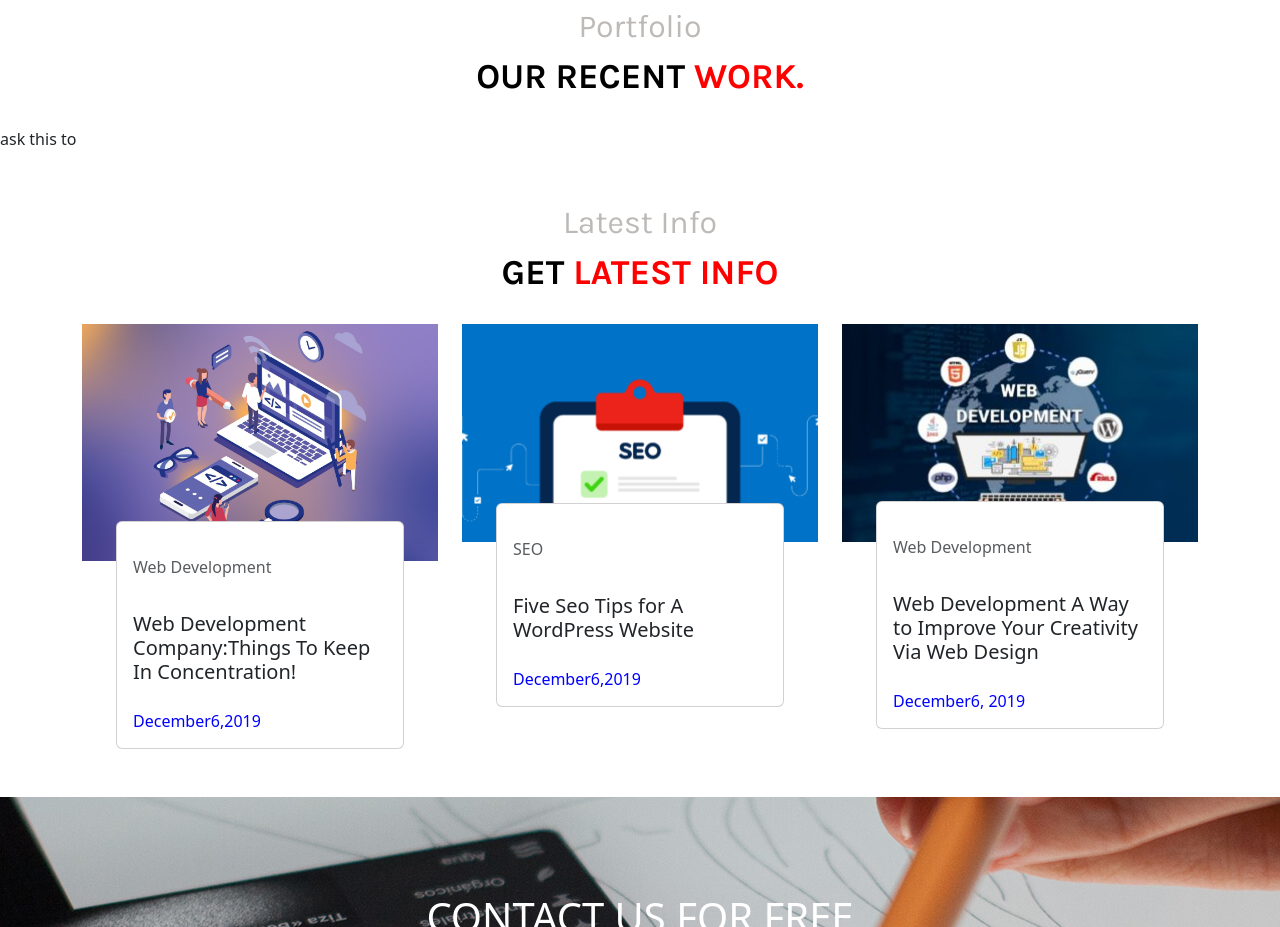
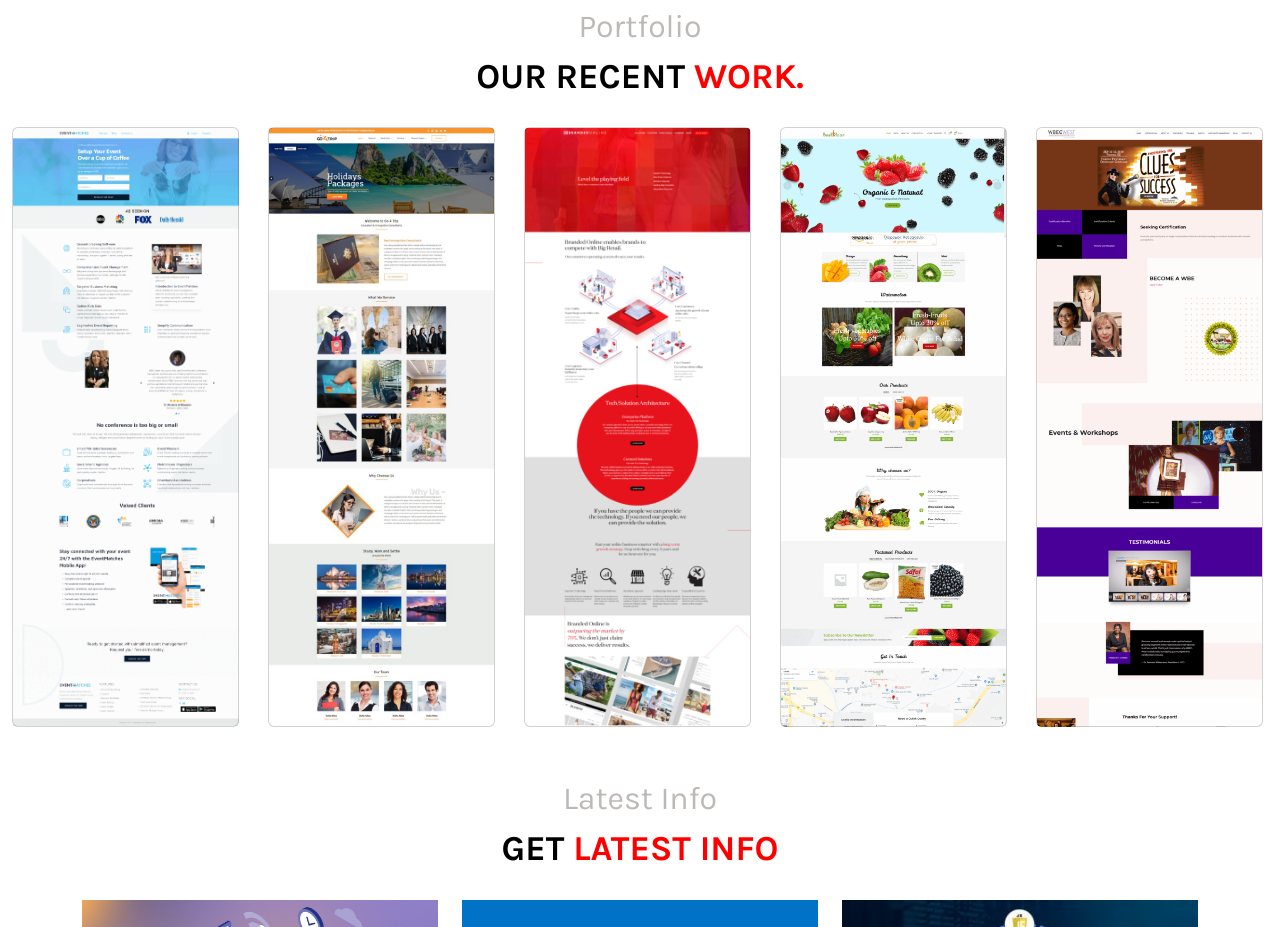
Before and after one commit to jatinthakur9/Gni-soft-solutions, a plain HTML site: page index.html in a window 1280 px wide. Shown: the part 4796-5723 px from the top of the page. Drawn offline with nearby package versions, Linux system fonts and the light colour scheme.

Commit message:
gni soft solutions site completed 31 july

```diff
--- a/index.html
+++ b/index.html
@@ -659,28 +659,45 @@ Know them
             <br>
 
         </div>
-     <div class="row ">
-   ask this to
-       <!-- <div class="col  box1 ">
-        <img  src="1.png" alt="">
+     <div class="row">
+      <div class="col">
+        <div class="card  box1 " style="width: 98%;">
+
+          <!-- <div class="card-body">
+            <h5 class="card-title">Card title</h5>
+            <p class="card-text">Some quick example text to build on the card title and make up the bulk of the card's content.</p>
+            <a href="#" class="btn btn-primary">Go somewhere</a>
+          </div> -->
+        </div>
       </div>
-      <div class="col box2 ">
-        <img src="2.png" alt="">
-      </div>
-      <div class="col box3 ">
-        <img src="3.png" alt="">
-      </div>
-
-      <div class="col box4 ">
-        <img src="4.png" alt="">
-      </div>
-      <div class="col box5 ">
-        <img src="5.png" alt="">
-      </div> -->
-     </div>
+      <div class="col">
+        <div class="card  box2 " style="width: 98%;">
 
 
+        </div>
       </div>
+      <div class="col">
+        <div class="card  box3 " style="width: 98%;">
+
+
+        </div>
+      </div>
+      <div class="col">
+        <div class="card  box4 " style="width: 98%;">
+
+
+        </div>
+      </div>
+      <div class="col">
+        <div class="card  box5 " style="width: 98%;">
+
+
+        </div>
+      </div>
+    </div></div>
+
+
+
 
 
          <!-- parent 8 ends here  -->
--- a/style.css
+++ b/style.css
@@ -331,8 +331,70 @@
 }
 /* parent 7 ends here */
 
+/* porfolio section */
+  .box1{
+    height: 600px !important;
+    background-image: url(1.png);
+    background-repeat: no-repeat;
+    background-size: cover;
+    transition: 1s !important;
+  }
 
 
+
+  .box1:hover,.box1:active{
+    background-position: bottom;
+  }
+
+  .box2{
+    height: 600px !important;
+    background-image: url(2.png);
+    background-repeat: no-repeat;
+    background-size: cover;
+    transition: 2s !important;
+  }
+  .box2:hover,.box2:active{
+    background-position: bottom;
+  }
+
+  .box3{
+    height: 600px !important;
+    background-image: url(3.png);
+    background-repeat: no-repeat;
+    background-size: cover;
+    transition: 2s !important;
+  }
+
+
+  .box3:hover,.box3:active{
+    background-position: bottom;
+  }
+  .box4{
+    height: 600px !important;
+    background-image: url(4.png);
+    background-repeat: no-repeat;
+    background-size: cover;
+    transition: 2s !important;
+  }
+
+
+
+  .box4:hover,.box4:active{
+    background-position: bottom;
+  }
+
+  .box5{
+    height: 600px !important;
+    background-image: url(5.png);
+    background-repeat: no-repeat;
+    background-size: cover;
+    transition: 2s !important;
+  }
+
+
+  .box5:hover,.box5:active{
+    background-position: bottom;
+  }
 /* parent 8 starts here  */
 .nnn34{
   margin-top: -40px;
```
Also changed, not shown: 2.jpeg (deleted), 2.png (added).
